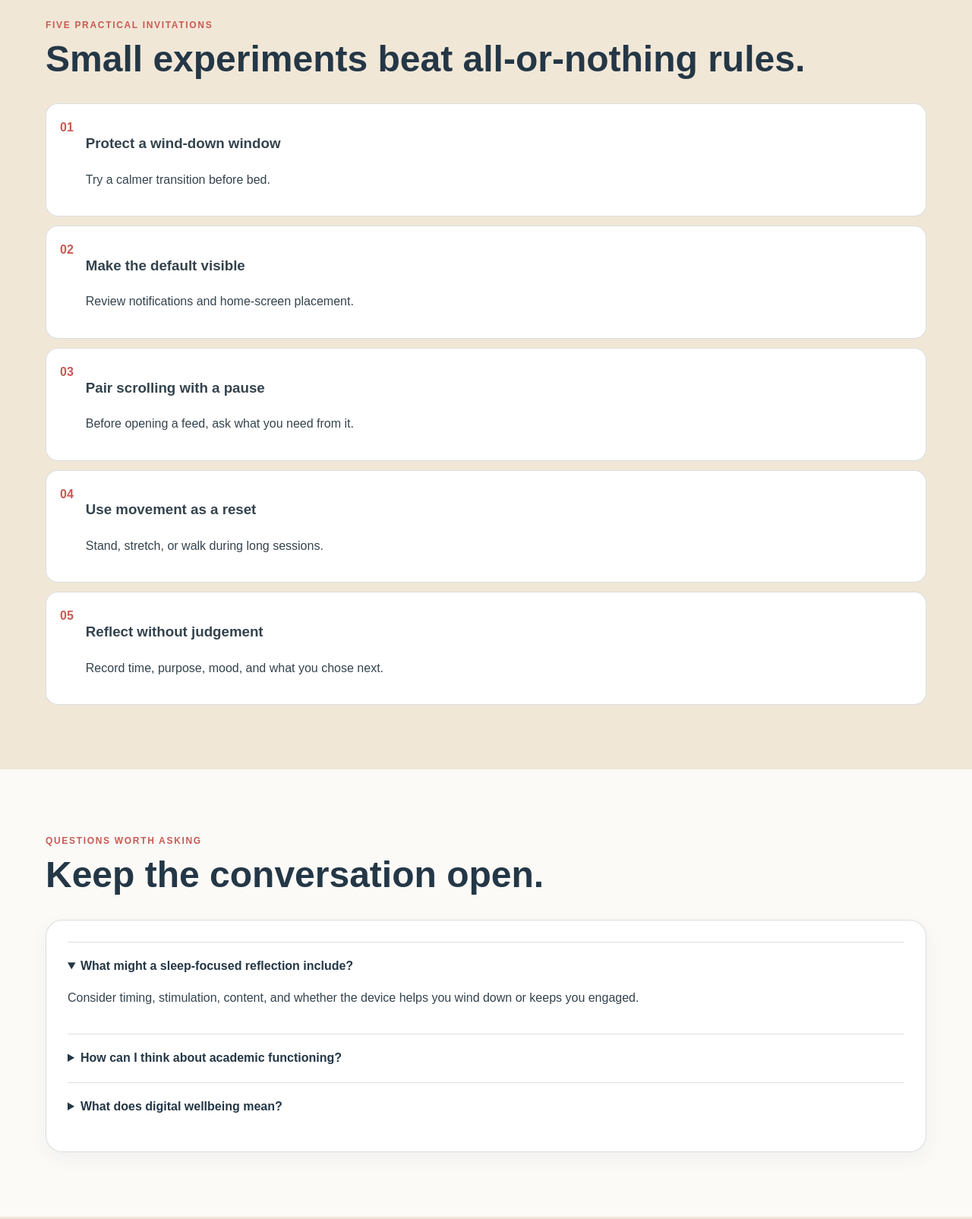
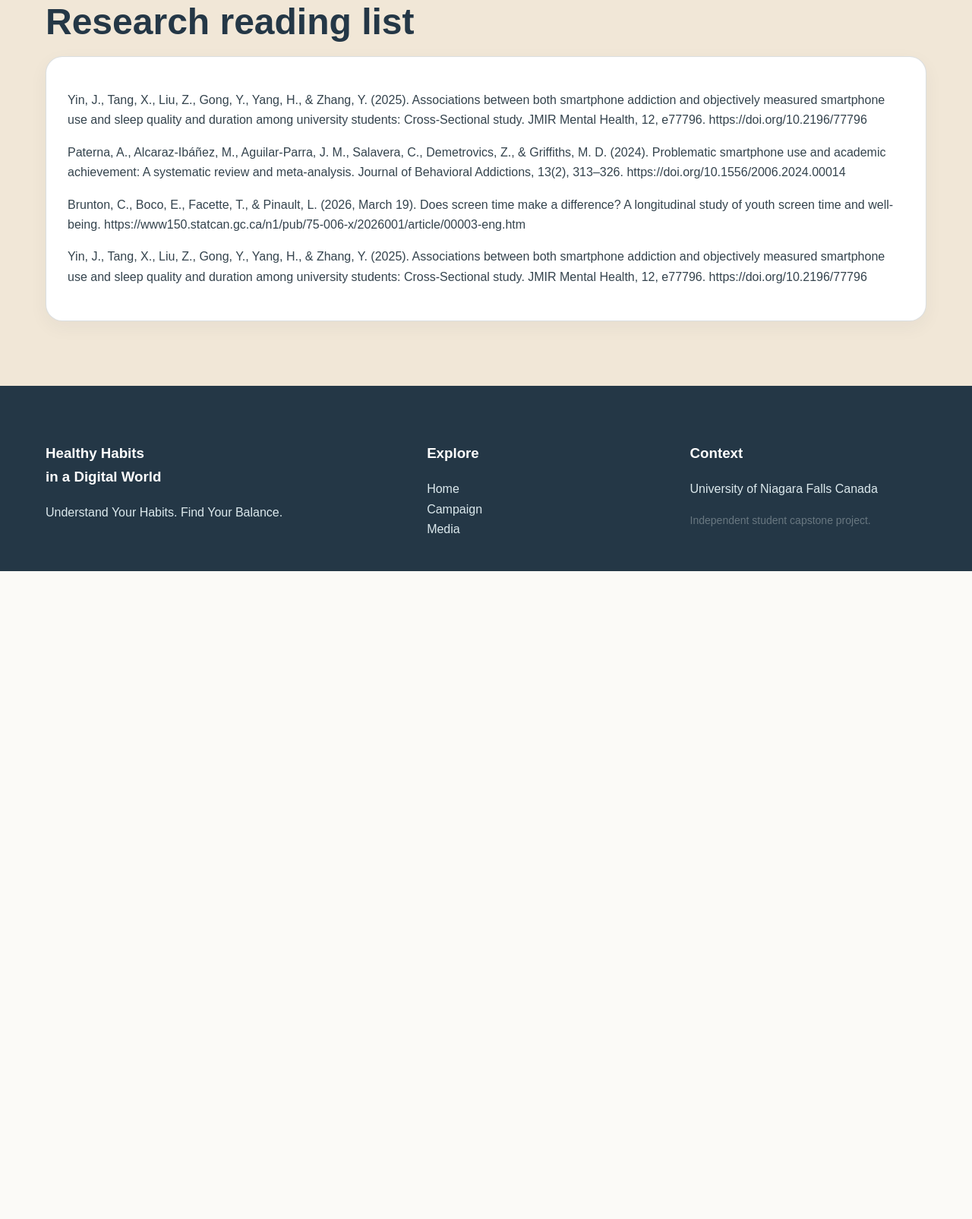
Before and after one commit to sukhpreetdevi/Capstone-Website, a plain HTML site: page research.html in a window 1280 px wide. Shown: the part 1166-2771 px from the top of the page at 76% size. After the commit the page ends 1918 px from the top, so only its background shows below. Drawn offline with Linux system fonts and the light colour scheme.

Commit message:
Update research.html

```diff
--- a/research.html
+++ b/research.html
@@ -34,10 +34,9 @@
   <section class="page-hero">
     <div class="container">
       <div class="eyebrow">Research and healthy digital habits</div>
-      <h1>Make space for the whole picture.</h1>
+      <h1>Research Questions</h1>
       <p>
-        Recreational screen time is not one behaviour and it is not automatically
-        harmful. Context, timing, purpose, and personal needs all matter.
+        How can a targeted social media awareness campaign encourage healthier recreational screen-time habits among university students at the University of Niagara Falls Canada, based on research published between 2024 and 2026?
       </p>
     </div>
   </section>
@@ -75,91 +74,8 @@
     </div>
   </section>
 
-  <section class="section section-alt">
-    <div class="container">
-      <div class="section-heading">
-        <div class="eyebrow">Five practical invitations</div>
-        <h2>Small experiments beat all-or-nothing rules.</h2>
-      </div>
 
-      <div class="habit-list">
-        <div class="habit">
-          <strong>01</strong>
-          <div>
-            <h3>Protect a wind-down window</h3>
-            <p>Try a calmer transition before bed.</p>
-          </div>
-        </div>
 
-        <div class="habit">
-          <strong>02</strong>
-          <div>
-            <h3>Make the default visible</h3>
-            <p>Review notifications and home-screen placement.</p>
-          </div>
-        </div>
-
-        <div class="habit">
-          <strong>03</strong>
-          <div>
-            <h3>Pair scrolling with a pause</h3>
-            <p>Before opening a feed, ask what you need from it.</p>
-          </div>
-        </div>
-
-        <div class="habit">
-          <strong>04</strong>
-          <div>
-            <h3>Use movement as a reset</h3>
-            <p>Stand, stretch, or walk during long sessions.</p>
-          </div>
-        </div>
-
-        <div class="habit">
-          <strong>05</strong>
-          <div>
-            <h3>Reflect without judgement</h3>
-            <p>Record time, purpose, mood, and what you chose next.</p>
-          </div>
-        </div>
-      </div>
-    </div>
-  </section>
-
-  <section class="section">
-    <div class="container">
-      <div class="section-heading">
-        <div class="eyebrow">Questions worth asking</div>
-        <h2>Keep the conversation open.</h2>
-      </div>
-
-      <div class="card">
-        <details open>
-          <summary>What might a sleep-focused reflection include?</summary>
-          <p>
-            Consider timing, stimulation, content, and whether the device helps
-            you wind down or keeps you engaged.
-          </p>
-        </details>
-
-        <details>
-          <summary>How can I think about academic functioning?</summary>
-          <p>
-            Notice whether recreational use interrupts a task, helps you recover,
-            or is being used to manage stress.
-          </p>
-        </details>
-
-        <details>
-          <summary>What does digital wellbeing mean?</summary>
-          <p>
-            Digital wellbeing means aligning technology use with your values,
-            relationships, responsibilities, and rest.
-          </p>
-        </details>
-      </div>
-    </div>
-  </section>
 
   <section class="section section-alt">
     <div class="container">
@@ -168,22 +84,19 @@
 
       <div class="card">
         <p>
-          Replace these examples with your verified 2024–2026 APA 7 research sources.
+          Yin, J., Tang, X., Liu, Z., Gong, Y., Yang, H., & Zhang, Y. (2025). Associations between both smartphone addiction and objectively measured smartphone use and sleep quality and duration among university students: Cross-Sectional study. JMIR Mental Health, 12, e77796. https://doi.org/10.2196/77796
         </p>
 
         <p>
-          Author, A. A. (2024). <em>Verified article title about digital wellbeing.</em>
-          Journal Name, volume(issue), pages.
+Paterna, A., Alcaraz-Ibáñez, M., Aguilar-Parra, J. M., Salavera, C., Demetrovics, Z., & Griffiths, M. D. (2024). Problematic smartphone use and academic achievement: A systematic review and meta-analysis. Journal of Behavioral Addictions, 13(2), 313–326. https://doi.org/10.1556/2006.2024.00014
         </p>
 
         <p>
-          Author, A. A. (2025). <em>Verified article title about screen time and sleep.</em>
-          Journal Name, volume(issue), pages.
+          Brunton, C., Boco, E., Facette, T., & Pinault, L. (2026, March 19). Does screen time make a difference? A longitudinal study of youth screen time and well-being. https://www150.statcan.gc.ca/n1/pub/75-006-x/2026001/article/00003-eng.htm
         </p>
 
         <p>
-          Author, A. A. (2026). <em>Verified article title about smartphone habits.</em>
-          Journal Name, volume(issue), pages.
+         Yin, J., Tang, X., Liu, Z., Gong, Y., Yang, H., & Zhang, Y. (2025). Associations between both smartphone addiction and objectively measured smartphone use and sleep quality and duration among university students: Cross-Sectional study. JMIR Mental Health, 12, e77796. https://doi.org/10.2196/77796
         </p>
       </div>
     </div>
```
